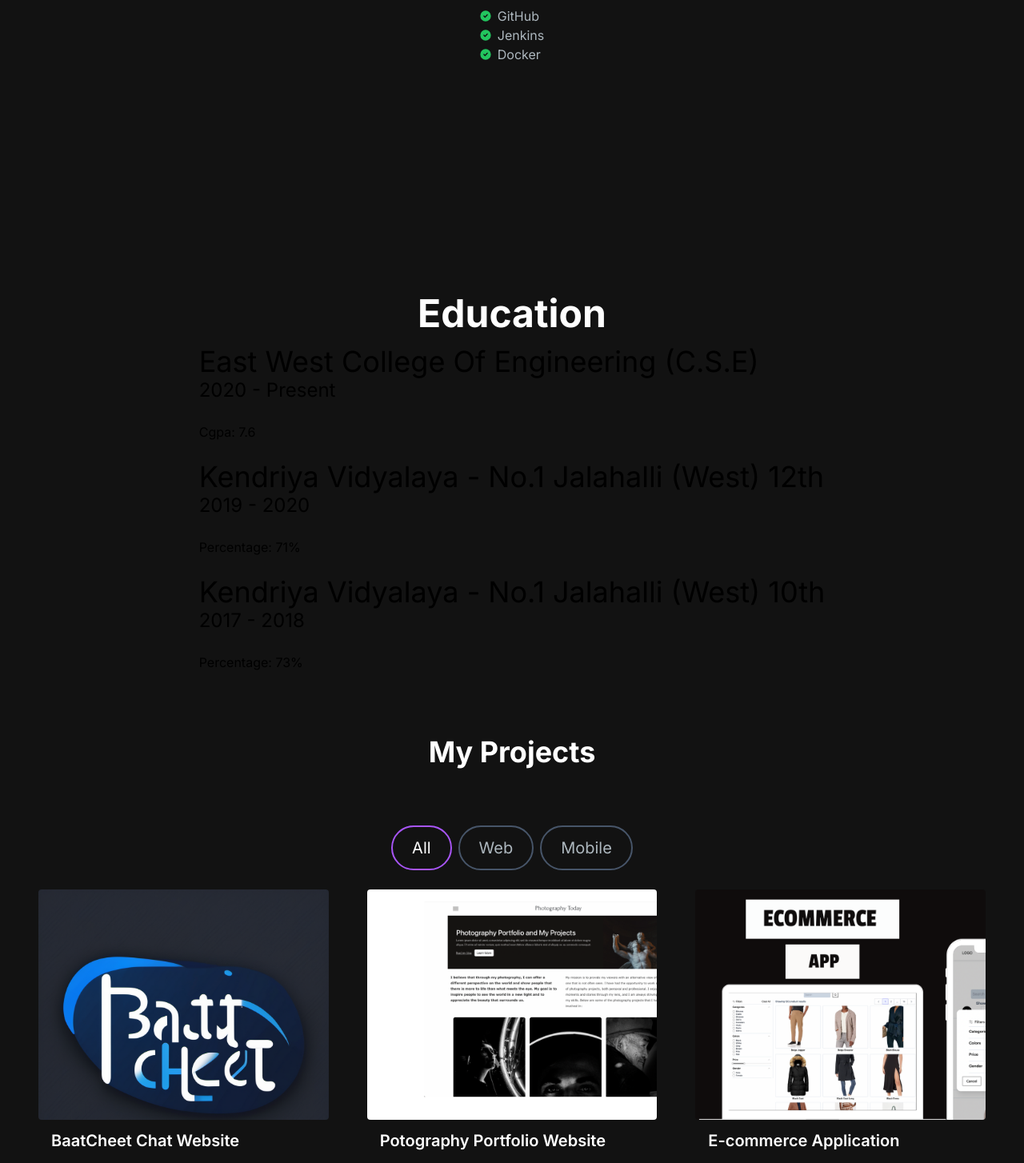
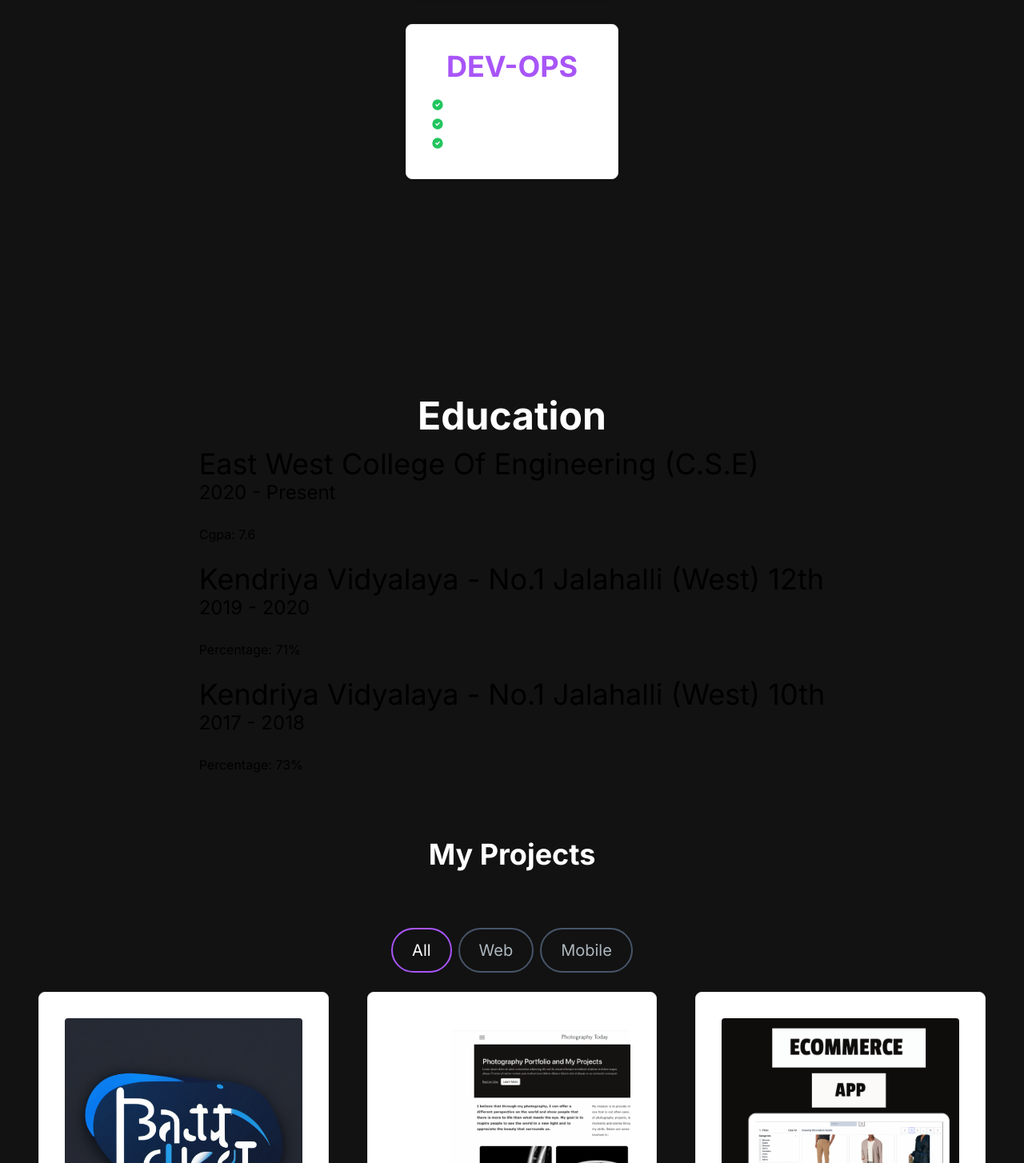
Before and after one commit to Assassin69420/Portfolio, a Next.js app: page / in a window 1280 px wide. Shown: the part 1836-3290 px from the top of the page at 80% size. Built offline with nearby package versions, Linux system fonts and the light colour scheme.

Commit message:
styling changes

```diff
--- a/src/app/components/AboutSection.jsx
+++ b/src/app/components/AboutSection.jsx
@@ -41,7 +41,7 @@ const AboutSection = () => {
 
   return (
     <section id="about" className="mt-5">
-      <br /><br /><br /><br /><br />
+      <br />
     <div className="py-8 px-4 xl:gap-1 sm:py-16 xl:px-1 mt-12 flex flex-col items-center justify-center">
       <div className="mt-4 md:mt-0 text-left flex flex-col h-full">
       <h2 className="text-4xl font-bold text-white mb-4 items-center flex flex-row justify-center">About Me</h2>
@@ -57,14 +57,14 @@ const AboutSection = () => {
     </div>
     <section className="text-white" id="skills">
       <br />
-      <br /><br /><br /><br /><br />
     <div className="py-8 px-4 xl:gap-1 sm:py-16 xl:px-1 mt-12 flex flex-col items-center justify-center">
       <div className= "mt-4 md:mt-0 text-left flex flex-col h-full">
       <h2 className="text-5xl font-bold text-white mb-4 items-center flex flex-row justify-center">Skills</h2>
+      <div>
   {achievementsList.map((achievement, index) => (
-    <div className="flex flex-col items-center text-center" key={index}>
-      <h2 className="text-white text-4xl font-bold mb-4">{achievement.value}</h2>
-      <ul className="text-[#ADB7BE]">
+    <div className="mb-8 w-full max-w-md p-4 bg-white border border-gray-200 rounded-lg shadow sm:p-8 dark:bg-gray-800 dark:border-gray-700" key={index}>
+      <h2 className="text-4xl font-bold text-[#a855f7] mb-4 items-center flex flex-col justify-center">{achievement.value}</h2>
+      <ul className="text-white">
         {achievement.metric.map((skill, skillIndex) => (
           <li key={skillIndex} className="flex items-center">
             <svg
@@ -82,12 +82,13 @@ const AboutSection = () => {
       </ul>
     </div>
   ))}
+  </div>
       </div>
     </div>
     </section>
 
     <section className="mt-10" id="education">
-      <br /><br /><br />
+      <br />
     <div className="py-8 px-4 xl:gap-1 sm:py-16 xl:px-1 mt-12 flex flex-col items-center justify-center" >
       <div className="mt-4 md:mt-0 text-left flex flex-col h-full ">
       <h2 className="text-5xl font-bold text-white mb-4 items-center flex flex-row justify-center">Education</h2>
--- a/src/app/components/ProjectCard.jsx
+++ b/src/app/components/ProjectCard.jsx
@@ -4,7 +4,7 @@ import Link from "next/link";
 
 const ProjectCard = ({ imgUrl, title, description, gitUrl, previewUrl }) => {
   return (
-    <div>
+    <div className="w-full max-w-md p-4 bg-white border border-gray-200 rounded-lg shadow sm:p-8 dark:bg-gray-800 dark:border-gray-700">
       <div
         className="h-52 md:h-72 rounded relative group"
         style={{ background: `url(${imgUrl})`, backgroundSize: "cover" }}
```
